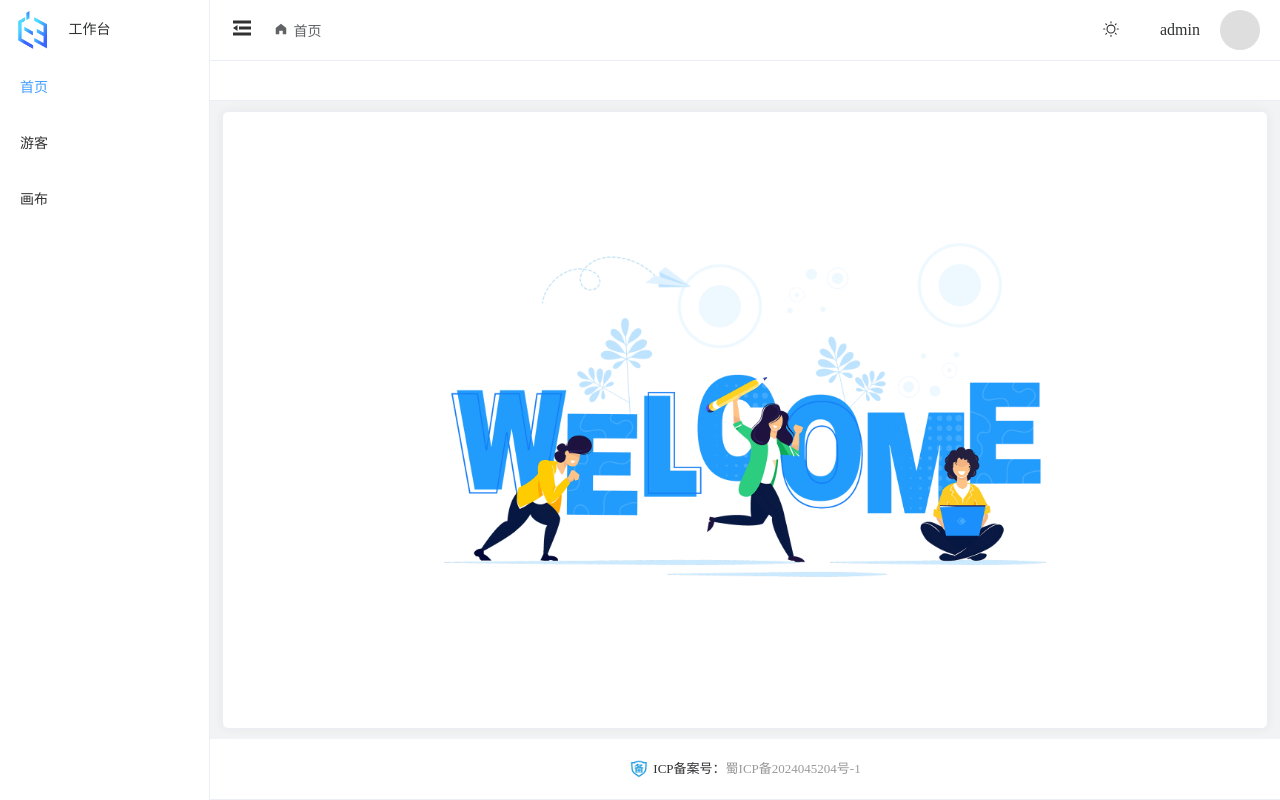
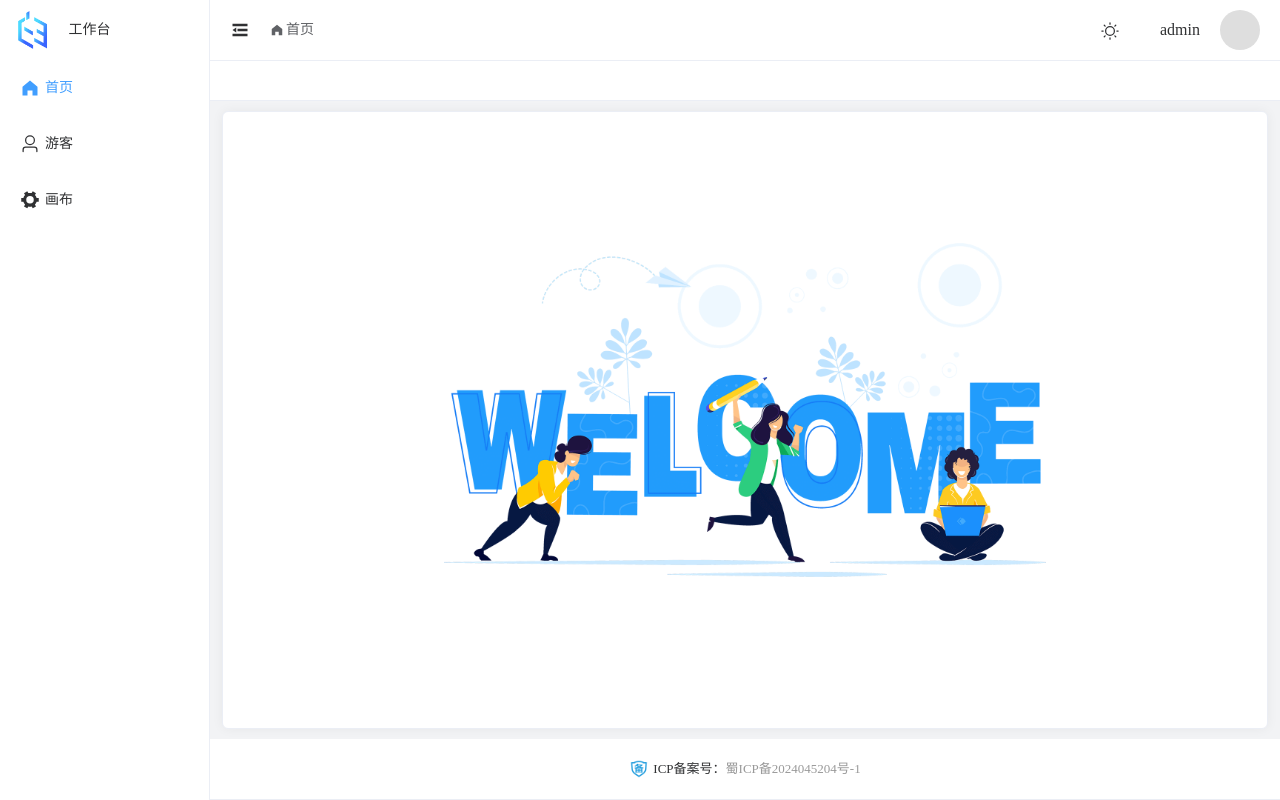
Before and after one commit to eternal-lee/nuxt-admin, a Nuxt app: page / in a window 1280 px wide. Built offline with nearby package versions, Linux system fonts and the light colour scheme.

Commit message:
feat: 引入elementIcon

```diff
--- a/app/app.vue
+++ b/app/app.vue
@@ -6,8 +6,13 @@
 
 <script setup lang="ts">
 import { useThemeHook } from '~/composables/useTheme'
+import * as ElementPlusIconsVue from '@element-plus/icons-vue'
 
 const { initTheme } = useThemeHook()
+const nuxtApp = useNuxtApp()
 
 initTheme()
+for (const [key, component] of Object.entries(ElementPlusIconsVue)) {
+  nuxtApp.vueApp.component(key, component)
+}
 </script>
--- a/app/assets/less/compHeader.less
+++ b/app/assets/less/compHeader.less
@@ -12,7 +12,6 @@
     padding: 0 20px;
 
     .collapse-icon {
-      font-size: 24px;
       cursor: pointer;
     }
 
@@ -27,10 +26,13 @@
         align-items: center;
 
         .breadcrumb_inner {
+          display: flex;
+          align-items: center;
           color: var(--el-text-color-regular);
           cursor: text;
 
-          .svg_icon {
+          .el-icon {
+            width: 14px;
             margin-right: 2px;
           }
 
@@ -92,6 +94,7 @@
         cursor: pointer;
         background: #dedede;
         border-radius: 50%;
+        overflow: hidden;
 
         .loginOut {
           position: absolute;
@@ -103,6 +106,7 @@
           white-space: nowrap;
           cursor: pointer;
           background: rgba(0, 0, 0, 50%);
+          font-size: 12px;
 
           &:hover {
             color: var(--el-menu-active-color);
--- a/app/assets/less/index.less
+++ b/app/assets/less/index.less
@@ -42,6 +42,23 @@ body,
   box-shadow: 0 0 12px #0000000d;
 }
 
+.el-icon {
+  --color: inherit;
+  height: 1em;
+  width: 1em;
+  line-height: 1em;
+  display: inline-flex;
+  justify-content: center;
+  align-items: center;
+  position: relative;
+  fill: currentColor;
+  color: var(--color);
+  font-size: inherit;
+  vertical-align: middle;
+  width: 20px;
+  font-size: 18px;
+}
+
 .svg_icon svg {
   width: 1em;
   height: 1em;
--- a/app/components/cusMenu/index.vue
+++ b/app/components/cusMenu/index.vue
@@ -22,6 +22,9 @@
           :class="{ 'is-active': active == item.path }"
           @click.stop="handleSelect(item.path)"
         >
+          <i class="el-icon">
+            <component :is="item.icon"></component>
+          </i>
           <span>{{ item.name }}</span>
         </div>
       </template>
@@ -45,13 +48,14 @@ const screenWidth = ref(0)
 const minW = ref(1000)
 
 const router = useRouter()
+const route = router.currentRoute.value
 const isCollapse = computed(() => themeConfig.value.isCollapse)
 
 // 监听路由的变化（防止浏览器后退/前进不变化 tabsMenuValue）
 watch(
   () => router.currentRoute.value,
-  () => {
-    active.value = router.currentRoute.value.path || '/'
+  (val) => {
+    active.value = String(val.path).replace(/\/$/, '') || '/'
   },
   {
     immediate: true
@@ -59,7 +63,7 @@ watch(
 )
 
 onMounted(() => {
-  active.value = router.currentRoute.value.path || '/'
+  active.value = String(route.path).replace(/\/$/, '') || '/'
   setMenuFunc(active.value)
   // listeningWindow()
   window.addEventListener('resize', listeningWindow, false)
@@ -138,7 +142,7 @@ onBeforeUnmount(() => {
   .el-menu {
     border-right: none;
     background-color: var(--el-menu-bg-color);
-    border-right: 1px solid var(--el-menu-border-color) #dcdfe6;
+    // border-right: 1px solid var(--el-menu-border-color);
     box-sizing: border-box;
     list-style: none;
     margin: 0;
@@ -160,6 +164,17 @@ onBeforeUnmount(() => {
       position: relative;
       transition: border-color 0.3s background-color 0.3s, color 0.3s;
 
+      [class^='el-icon'] {
+        vertical-align: middle;
+        width: 20px;
+        font-size: 18px;
+      }
+
+      span {
+        transition: all 0.3s;
+        margin-left: 5px;
+      }
+
       &:hover {
         background-color: var(--el-menu-hover-bg-color);
       }
@@ -174,6 +189,14 @@ onBeforeUnmount(() => {
     &:not(.el-menu--collapse) {
       width: 210px;
     }
+
+    &.el-menu--collapse {
+      .el-menu-item {
+        span {
+          display: none;
+        }
+      }
+    }
   }
 }
 </style>
--- a/app/components/header/index.vue
+++ b/app/components/header/index.vue
@@ -2,22 +2,31 @@
   <header class="header">
     <div class="left flexCenter">
       <div class="collapse-icon" @click.stop="handleToggle">
-        <Fold v-if="!isCollapse" />
-        <Expand v-else />
+        <i class="el-icon">
+          <Fold v-if="!isCollapse" />
+          <Expand v-else />
+        </i>
       </div>
       <div class="brendCrumb" v-if="!!breadcrumbList.length">
         <div class="breadcrumb_item" v-for="(item, index) in breadcrumbList" :key="item.path">
-          <div class="breadcrumb_inner" :class="{ 'is-link': index != breadcrumbList.length - 1 }">
-            <HomeFilled v-if="item.icon == 'HomeFilled'"></HomeFilled> {{ item.name }}
+          <div
+            class="breadcrumb_inner"
+            :class="{ 'is-link': index != breadcrumbList.length - 1 }"
+            @click.stop="handleSelect(item.path, index)"
+          >
+            <i class="el-icon"><component :is="item.icon" /></i>
+            {{ item.name }}
           </div>
-          <span v-if="index != breadcrumbList.length - 1" class="separator">></span>
+          <i v-if="index != breadcrumbList.length - 1" class="el-icon separator"><ArrowRight /></i>
         </div>
       </div>
     </div>
     <div class="right">
       <div class="theme-icon" @click="switchHandle">
-        <Moon v-if="themeConfig.isDark" />
-        <Sunny v-if="!themeConfig.isDark" />
+        <i class="el-icon">
+          <Moon v-if="themeConfig.isDark" />
+          <Sunny v-if="!themeConfig.isDark" />
+        </i>
       </div>
       <div class="userInfo">
         <div class="username">admin</div>
@@ -35,12 +44,6 @@ import { useTabsStore } from '~/store/modules/tabs'
 import { useThemeHook } from '~/composables/useTheme'
 import { routes } from '~/router/index'
 
-const HomeFilled = defineAsyncComponent(() => import('~/components/svg/HomeFilled.vue'))
-const Fold = defineAsyncComponent(() => import('~/components/svg/Fold.vue'))
-const Expand = defineAsyncComponent(() => import('~/components/svg/Expand.vue'))
-const Moon = defineAsyncComponent(() => import('~/components/svg/Moon.vue'))
-const Sunny = defineAsyncComponent(() => import('~/components/svg/Sunny.vue'))
-
 const useGlobal = useGlobalStore()
 const useTabs = useTabsStore()
 const { themeConfig } = storeToRefs(useGlobal)
@@ -55,6 +58,18 @@ const breadcrumbList = computed(() => {
   const _curTab = useTabs.tabsMenuList.filter((item) => item.path == _fullpath)
   return [..._item, ..._curTab]
 })
+
+const handleSelect = (key: string, index: number) => {
+  const _len = breadcrumbList.value.length
+  if (_len == 1 || (_len > 1 && index > 0)) return
+  setMenuFunc(key)
+  router.replace(key)
+}
+
+function setMenuFunc(key: string) {
+  const item = routes.find((item) => item.path === key) as Record<string, unknown>
+  useTabs.setMenuList(item)
+}
 
 function handleToggle() {
   useGlobal.handleToggle({ isCollapse: !isCollapse.value })
--- a/app/pages/index.vue
+++ b/app/pages/index.vue
@@ -1,6 +1,6 @@
 <template>
   <div class="home card">
-    <img src="~/assets/images/welcome.png" class="welcome" />
+    <img src="~/assets/images/welcome.png" class="welcome" alt="ieternal后台管理系统 LOGO" />
   </div>
 </template>
 
--- a/package.json
+++ b/package.json
@@ -13,6 +13,7 @@
     "postinstall": "nuxt prepare"
   },
   "dependencies": {
+    "@element-plus/icons-vue": "^2.3.2",
     "@nuxtjs/seo": "^3.0.3",
     "@nuxtjs/sitemap": "^7.4.1",
     "@pinia/nuxt": "^0.11.3",
```
Also changed, not shown: 1 other file (tests, documents, lock files or other folders).
